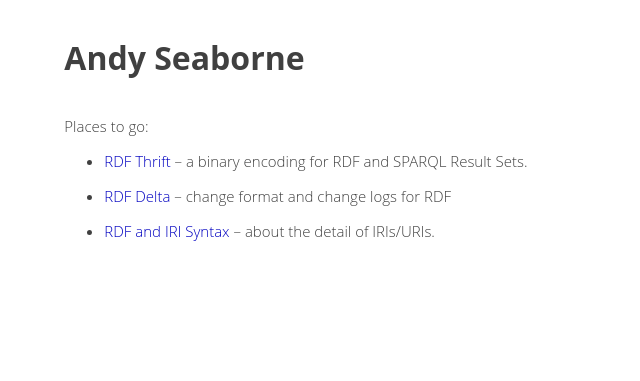
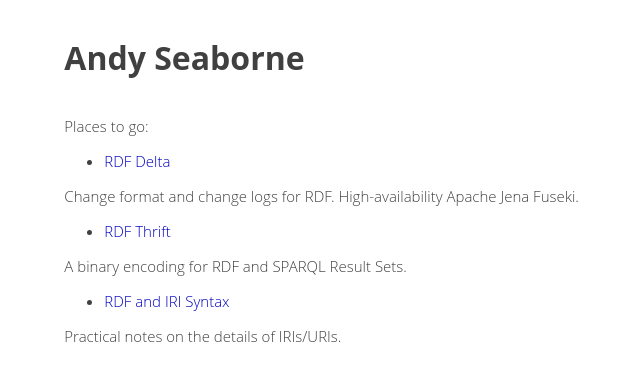
Before and after one commit to afs/afs.github.io, a Jekyll site: the page built from index.md, in a window 1280 px wide. Shown: the top 381 px of the page, without its empty margins (164-804 px from the left). Built offline with Jekyll 4.4.1, drawn with Linux system fonts in a browser that asks for light colours; some web fonts are replaced.

Commit message:
Rearrange index

```diff
--- a/index.md
+++ b/index.md
@@ -5,8 +5,15 @@ title: Andy Seaborne
 
 Places to go:
 
-* [RDF Thrift](/rdf-thrift/) -- a binary encoding for RDF and SPARQL Result Sets.
+* [RDF Delta](/rdf-delta/)
 
-* [RDF Delta](/rdf-delta/) -- change format and change logs for RDF
+Change format and change logs for RDF.
+High-availability Apache Jena Fuseki.
 
-* [RDF and IRI Syntax](rdf-iri-syntax.html) -- about the detail of IRIs/URIs.
+* [RDF Thrift](/rdf-thrift/)
+
+A binary encoding for RDF and SPARQL Result Sets.
+
+* [RDF and IRI Syntax](rdf-iri-syntax.html)
+
+Practical notes on the details of IRIs/URIs.
```
